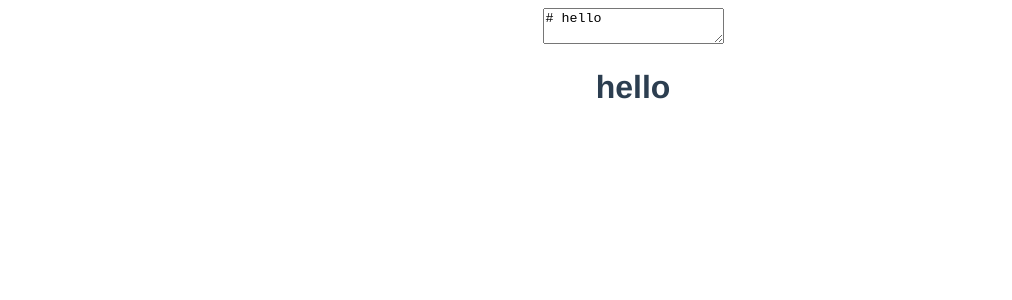
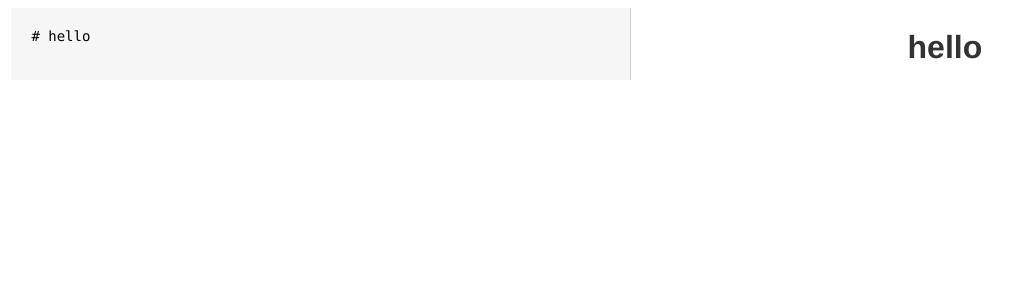
Before and after one commit to k-3yake/vuejs-examples, a Vue app: page /#/MarkDown in a window 1280 px wide. Shown: the top 300 px of the page, without its empty margins (7-1019 px from the left). Built offline with nearby package versions, Linux system fonts and the light colour scheme; the HTML template or start-up script is replaced by a standard one.

Commit message:
例「マークダウン」終了

```diff
--- a/src/views/examples/markdown/MarkDownApp.vue
+++ b/src/views/examples/markdown/MarkDownApp.vue
@@ -1,5 +1,5 @@
 <template>
-    <div>
+    <div id="editor">
         <textarea :value="inputValue" @input="update"/>
         <div v-html="compiledMarkdown()"></div>
     </div>
@@ -31,5 +31,34 @@
 </script>
 
 <style scoped>
+    html, body, #editor {
+        margin: 0;
+        height: 100%;
+        font-family: 'Helvetica Neue', Arial, sans-serif;
+        color: #333;
+    }
 
+    textarea, #editor div {
+        display: inline-block;
+        width: 49%;
+        height: 100%;
+        vertical-align: top;
+        box-sizing: border-box;
+        padding: 0 20px;
+    }
+
+    textarea {
+        border: none;
+        border-right: 1px solid #ccc;
+        resize: none;
+        outline: none;
+        background-color: #f6f6f6;
+        font-size: 14px;
+        font-family: 'Monaco', courier, monospace;
+        padding: 20px;
+    }
+
+    code {
+        color: #f66;
+    }
 </style>
```
